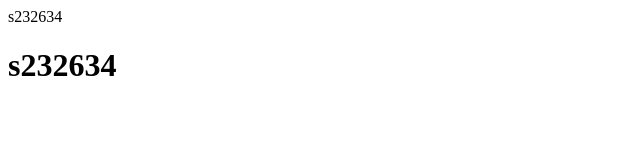
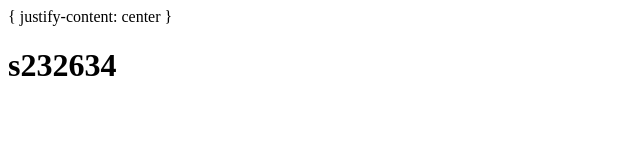
Before and after one commit to ljasinski-spec/test, a plain HTML site: page index.html in a window 1280 px wide. Shown: the whole page, without its empty margins (0-640 px from the left). Drawn offline with Linux system fonts and the light colour scheme.

Commit message:
Update index.html

```diff
--- a/index.html
+++ b/index.html
@@ -5,7 +5,9 @@
   <title>s232634</title>
 </head>
 <body>
-    s232634
+  {
+  justify-content: center
+  }
   <h1>s232634</h1>
 </body>
 </html>
```
